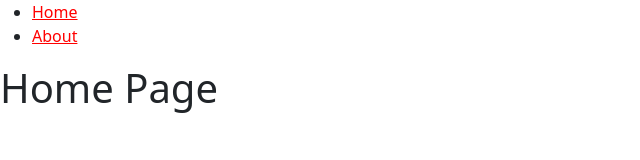
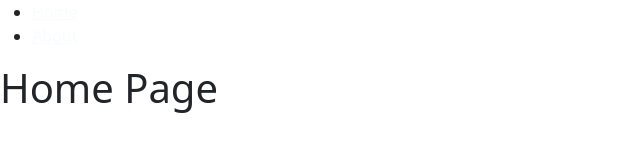
Before and after one commit to skaidev/test-ecommerce, a React (Create React App) app: page / in a window 1280 px wide. Shown: the top 160 px of the page, without its empty margins (0-640 px from the left). Built offline with nearby package versions, Linux system fonts and the light colour scheme.

Commit message:
added utility classes

```diff
--- a/package.json
+++ b/package.json
@@ -11,6 +11,7 @@
     "react-dom": "^17.0.2",
     "react-router-dom": "^5",
     "react-scripts": "4.0.3",
+    "recoil": "^0.5.2",
     "sass": "^1.43.4",
     "styled-components": "^5.3.3",
     "web-vitals": "^1.0.1"
--- a/src/styles/_variables.scss
+++ b/src/styles/_variables.scss
@@ -1 +1,5 @@
-$primary: red;
+$primary: #f5fdff;
+$secondary: #fd6a00;
+$dark: #12111e;
+$warning: #ffede0;
+$success: #d6e6f3;
```
Also changed, not shown: src/styles/utility/-helpers.scss (added, +20 -0 lines), 1 other file (tests, documents, lock files or other folders).
